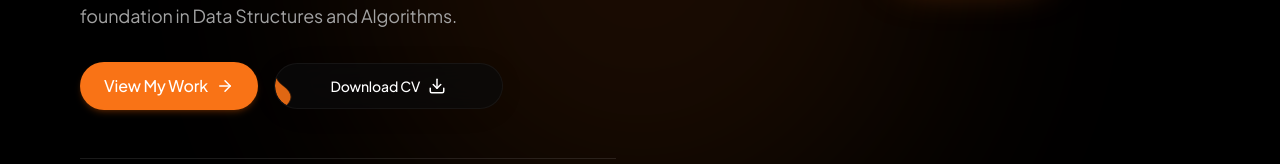
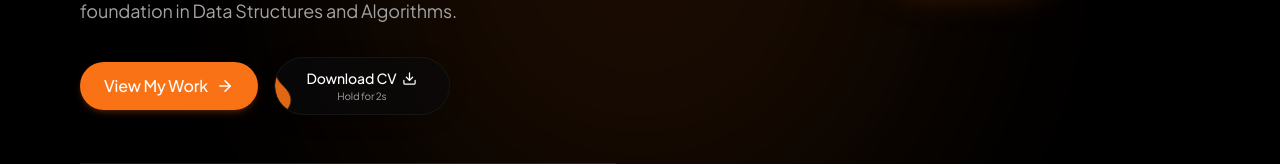
Before and after one commit to RohitChintalapudi/rohit_portfolio, a React (Vite) app: page / in a window 1280 px wide. Shown: the part 440-604 px from the top of the page. Built offline with nearby package versions, Linux system fonts and the light colour scheme.

Commit message:
style: display 'Hold for 2s' subtext below Download CV

```diff
--- a/src/components/Hero.jsx
+++ b/src/components/Hero.jsx
@@ -105,12 +105,33 @@ const Hero = () => {
               <HoldActionButton
                 type="horizontal"
                 holdDuration={2000}
-                holdingLabel={<><span>Hold 2s to Download...</span> <Download size={18} className="animate-bounce" /></>}
-                completeLabel={<><span>Downloading CV!</span> <Check size={18} /></>}
+                holdingLabel={
+                  <div className="flex flex-col items-center justify-center leading-tight">
+                    <div className="flex items-center gap-1.5 font-bold">
+                      <span>Downloading...</span>
+                      <Download size={15} className="animate-bounce" />
+                    </div>
+                    <span className="text-[10px] opacity-80 font-normal">Release to cancel</span>
+                  </div>
+                }
+                completeLabel={
+                  <div className="flex items-center gap-1.5 font-bold">
+                    <span>Downloaded!</span>
+                    <Check size={16} />
+                  </div>
+                }
                 onHoldComplete={handleDownloadCV}
-                className="hover:border-[var(--color-brand-orange)]/60 hover:shadow-[0_0_20px_rgba(249,115,22,0.3)] active:scale-95"
+                className="py-2.5 px-6 hover:border-[var(--color-brand-orange)]/60 hover:shadow-[0_0_20px_rgba(249,115,22,0.3)] active:scale-95"
               >
-                <span>Download CV</span> <Download size={18} />
+                <div className="flex flex-col items-center justify-center leading-tight">
+                  <div className="flex items-center gap-1.5 font-medium">
+                    <span>Download CV</span>
+                    <Download size={15} />
+                  </div>
+                  <span className="text-[10px] text-[var(--text-secondary)] font-normal mt-0.5">
+                    Hold for 2s
+                  </span>
+                </div>
               </HoldActionButton>
             </div>
           </AnimatedSection>
--- a/src/components/HoldActionButton.jsx
+++ b/src/components/HoldActionButton.jsx
@@ -202,7 +202,7 @@ export const HoldActionButton = forwardRef(function HoldActionButton(
         <motion.span
           animate={{ opacity: active ? 0 : 1 }}
           transition={{ duration: reduce ? 0 : 0.12, ease: EASE_OUT }}
-          className="col-start-1 row-start-1 flex items-center gap-2 whitespace-nowrap"
+          className="col-start-1 row-start-1 flex flex-col items-center justify-center whitespace-nowrap"
         >
           {children}
         </motion.span>
@@ -210,7 +210,7 @@ export const HoldActionButton = forwardRef(function HoldActionButton(
           aria-hidden={!holding || completed}
           animate={{ opacity: holding && !completed ? 1 : 0 }}
           transition={{ duration: reduce ? 0 : 0.12, ease: EASE_OUT }}
-          className="col-start-1 row-start-1 flex items-center gap-2 whitespace-nowrap text-white font-bold"
+          className="col-start-1 row-start-1 flex flex-col items-center justify-center whitespace-nowrap text-white font-bold"
         >
           {holdingLabel}
         </motion.span>
@@ -218,7 +218,7 @@ export const HoldActionButton = forwardRef(function HoldActionButton(
           aria-hidden={!completed}
           animate={{ opacity: completed ? 1 : 0 }}
           transition={{ duration: reduce ? 0 : 0.12, ease: EASE_OUT }}
-          className="col-start-1 row-start-1 flex items-center gap-2 whitespace-nowrap text-white font-bold"
+          className="col-start-1 row-start-1 flex flex-col items-center justify-center whitespace-nowrap text-white font-bold"
         >
           {completeLabel}
         </motion.span>
```
